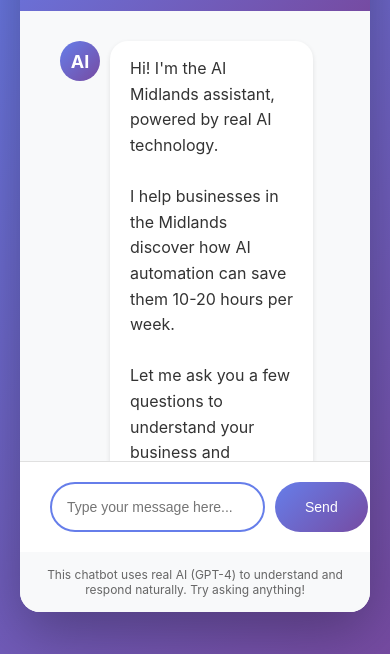
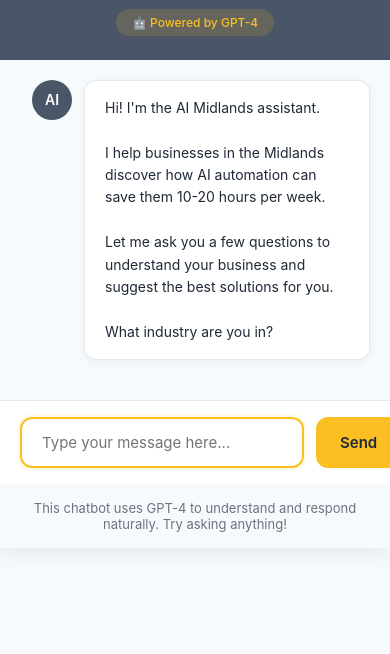
Before and after one commit to Kunle123/ai-midlands-chatbot, a plain HTML site: page src/static/index.html in a window 390 px wide. Shown: the part 190-844 px from the top of the page. Drawn offline with Linux system fonts and the light colour scheme.

Commit message:
Refactor styles and update chatbot text

```diff
--- a/src/static/index.html
+++ b/src/static/index.html
@@ -12,8 +12,8 @@
         }
 
         body {
-            font-family: -apple-system, BlinkMacSystemFont, 'Segoe UI', Roboto, Oxygen, Ubuntu, Cantarell, sans-serif;
-            background: linear-gradient(135deg, #667eea 0%, #764ba2 100%);
+            font-family: -apple-system, BlinkMacSystemFont, 'Segoe UI', 'Inter', Roboto, Oxygen, Ubuntu, Cantarell, sans-serif;
+            background: #f7fafc;
             min-height: 100vh;
             display: flex;
             justify-content: center;
@@ -25,8 +25,8 @@
             max-width: 800px;
             width: 100%;
             background: white;
-            border-radius: 20px;
-            box-shadow: 0 20px 60px rgba(0,0,0,0.3);
+            border-radius: 16px;
+            box-shadow: 0 4px 20px rgba(0,0,0,0.08);
             overflow: hidden;
             display: flex;
             flex-direction: column;
@@ -34,7 +34,7 @@
         }
 
         .header {
-            background: linear-gradient(135deg, #667eea 0%, #764ba2 100%);
+            background: #4a5568;
             color: white;
             padding: 30px;
             text-align: center;
@@ -43,28 +43,32 @@
 
         .header h1 {
             font-size: 28px;
-            margin-bottom: 10px;
+            font-weight: 700;
+            margin-bottom: 8px;
         }
 
         .header p {
             font-size: 16px;
-            opacity: 0.9;
+            opacity: 0.95;
+            font-weight: 400;
         }
 
         .badge {
             display: inline-block;
-            background: rgba(255,255,255,0.2);
-            padding: 5px 15px;
+            background: rgba(251, 191, 36, 0.15);
+            color: #fbbf24;
+            padding: 6px 16px;
             border-radius: 20px;
             font-size: 12px;
-            margin-top: 10px;
+            font-weight: 500;
+            margin-top: 12px;
         }
 
         .chat-container {
             flex: 1;
             overflow-y: auto;
             padding: 30px;
-            background: #f8f9fa;
+            background: #f7fafc;
         }
 
         .message {
@@ -95,20 +99,22 @@
 
         .message-content {
             max-width: 70%;
-            padding: 15px 20px;
-            border-radius: 18px;
+            padding: 16px 20px;
+            border-radius: 12px;
             line-height: 1.6;
             white-space: pre-wrap;
+            font-size: 15px;
         }
 
         .message.bot .message-content {
             background: white;
-            color: #333;
-            box-shadow: 0 2px 5px rgba(0,0,0,0.1);
+            color: #1f2937;
+            box-shadow: 0 2px 8px rgba(0,0,0,0.06);
+            border: 1px solid #e5e7eb;
         }
 
         .message.user .message-content {
-            background: linear-gradient(135deg, #667eea 0%, #764ba2 100%);
+            background: #4f46e5;
             color: white;
         }
 
@@ -119,68 +125,76 @@
             display: flex;
             align-items: center;
             justify-content: center;
-            font-weight: bold;
-            font-size: 18px;
-            margin: 0 10px;
+            font-weight: 600;
+            font-size: 14px;
+            margin: 0 12px;
             flex-shrink: 0;
         }
 
         .message.bot .avatar {
-            background: linear-gradient(135deg, #667eea 0%, #764ba2 100%);
+            background: #4a5568;
             color: white;
         }
 
         .message.user .avatar {
-            background: #e0e0e0;
-            color: #666;
+            background: #e5e7eb;
+            color: #6b7280;
         }
 
         .input-container {
             padding: 20px 30px;
             background: white;
-            border-top: 1px solid #e0e0e0;
+            border-top: 1px solid #e5e7eb;
             flex-shrink: 0;
         }
 
         .input-group {
             display: flex;
-            gap: 10px;
+            gap: 12px;
         }
 
         .text-input {
             flex: 1;
-            padding: 15px;
-            border: 2px solid #e0e0e0;
-            border-radius: 25px;
-            font-size: 14px;
+            padding: 14px 20px;
+            border: 2px solid #e5e7eb;
+            border-radius: 12px;
+            font-size: 15px;
             outline: none;
-            transition: border-color 0.3s ease;
+            transition: all 0.2s ease;
+            font-family: inherit;
         }
 
         .text-input:focus {
-            border-color: #667eea;
+            border-color: #fbbf24;
+            box-shadow: 0 0 0 3px rgba(251, 191, 36, 0.1);
         }
 
         .text-input:disabled {
-            background: #f5f5f5;
+            background: #f3f4f6;
             cursor: not-allowed;
         }
 
         .send-button {
-            padding: 15px 30px;
-            background: linear-gradient(135deg, #667eea 0%, #764ba2 100%);
-            color: white;
+            padding: 14px 32px;
+            background: #fbbf24;
+            color: #1f2937;
             border: none;
-            border-radius: 25px;
+            border-radius: 12px;
             cursor: pointer;
-            font-size: 14px;
-            font-weight: 500;
-            transition: all 0.3s ease;
+            font-size: 15px;
+            font-weight: 600;
+            transition: all 0.2s ease;
+            font-family: inherit;
         }
 
         .send-button:hover:not(:disabled) {
-            transform: translateY(-2px);
-            box-shadow: 0 4px 12px rgba(102, 126, 234, 0.4);
+            background: #f59e0b;
+            transform: translateY(-1px);
+            box-shadow: 0 4px 12px rgba(251, 191, 36, 0.3);
+        }
+
+        .send-button:active:not(:disabled) {
+            transform: translateY(0);
         }
 
         .send-button:disabled {
@@ -190,7 +204,7 @@
 
         .typing-indicator {
             display: none;
-            align-items: center;
+            align-items: flex-start;
             margin-bottom: 20px;
         }
 
@@ -200,9 +214,10 @@
 
         .typing-dots {
             background: white;
-            padding: 15px 20px;
-            border-radius: 18px;
-            box-shadow: 0 2px 5px rgba(0,0,0,0.1);
+            padding: 16px 20px;
+            border-radius: 12px;
+            box-shadow: 0 2px 8px rgba(0,0,0,0.06);
+            border: 1px solid #e5e7eb;
         }
 
         .typing-dots span {
@@ -210,8 +225,8 @@
             width: 8px;
             height: 8px;
             border-radius: 50%;
-            background: #667eea;
-            margin: 0 2px;
+            background: #4a5568;
+            margin: 0 3px;
             animation: typing 1.4s infinite;
         }
 
@@ -226,28 +241,86 @@
         @keyframes typing {
             0%, 60%, 100% {
                 transform: translateY(0);
+                opacity: 0.4;
             }
             30% {
                 transform: translateY(-10px);
+                opacity: 1;
             }
         }
 
         .footer {
             text-align: center;
-            padding: 15px;
-            background: #f8f9fa;
-            color: #666;
-            font-size: 12px;
+            padding: 16px;
+            background: #f7fafc;
+            color: #6b7280;
+            font-size: 13px;
             flex-shrink: 0;
         }
 
         .error-message {
-            background: #fee;
-            color: #c33;
-            padding: 10px 15px;
+            background: #fee2e2;
+            color: #991b1b;
+            padding: 12px 16px;
             border-radius: 8px;
-            margin-bottom: 15px;
+            margin-bottom: 12px;
             font-size: 14px;
+            border: 1px solid #fecaca;
+        }
+
+        /* Scrollbar styling */
+        .chat-container::-webkit-scrollbar {
+            width: 8px;
+        }
+
+        .chat-container::-webkit-scrollbar-track {
+            background: #f7fafc;
+        }
+
+        .chat-container::-webkit-scrollbar-thumb {
+            background: #cbd5e0;
+            border-radius: 4px;
+        }
+
+        .chat-container::-webkit-scrollbar-thumb:hover {
+            background: #a0aec0;
+        }
+
+        /* Mobile responsive */
+        @media (max-width: 768px) {
+            body {
+                padding: 0;
+            }
+
+            .container {
+                max-height: 100vh;
+                border-radius: 0;
+            }
+
+            .header {
+                padding: 24px 20px;
+            }
+
+            .header h1 {
+                font-size: 24px;
+            }
+
+            .chat-container {
+                padding: 20px;
+            }
+
+            .input-container {
+                padding: 16px 20px;
+            }
+
+            .message-content {
+                max-width: 85%;
+                font-size: 14px;
+            }
+
+            .send-button {
+                padding: 14px 24px;
+            }
         }
     </style>
 </head>
@@ -256,13 +329,13 @@
         <div class="header">
             <h1>AI Midlands</h1>
             <p>AI with a human face</p>
-            <span class="badge">🤖 Powered by Real AI (GPT-4)</span>
+            <span class="badge">🤖 Powered by GPT-4</span>
         </div>
 
         <div class="chat-container" id="chatContainer">
             <div class="message bot">
                 <div class="avatar">AI</div>
-                <div class="message-content">Hi! I'm the AI Midlands assistant, powered by real AI technology.
+                <div class="message-content">Hi! I'm the AI Midlands assistant.
 
 I help businesses in the Midlands discover how AI automation can save them 10-20 hours per week.
 
@@ -296,7 +369,7 @@ What industry are you in?</div>
         </div>
 
         <div class="footer">
-            This chatbot uses real AI (GPT-4) to understand and respond naturally. Try asking anything!
+            This chatbot uses GPT-4 to understand and respond naturally. Try asking anything!
         </div>
     </div>
 
```
